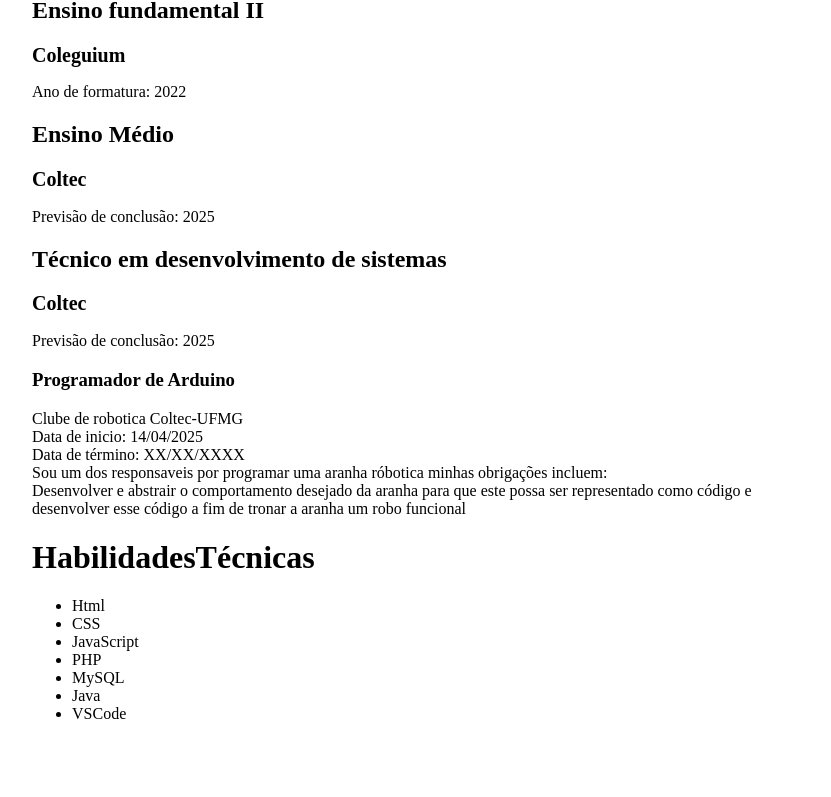
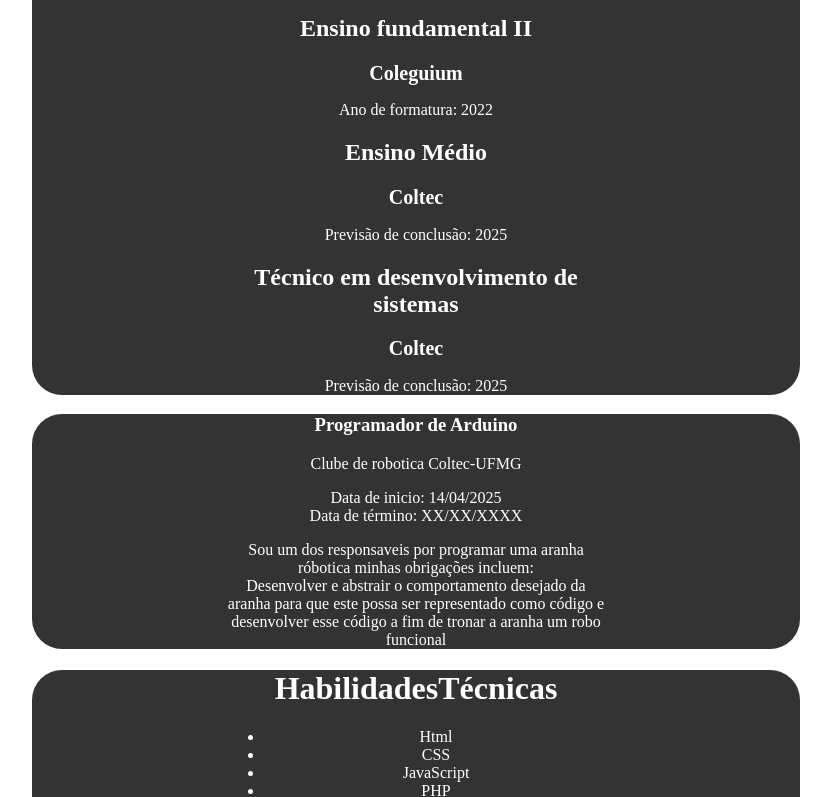
Before and after one commit to DaviAfonsoDiasDaSilva/Curriculo-VITTAE, a plain HTML site: page index.html in a window 1280 px wide. Shown: the part 671-1468 px from the top of the page, without its empty margins (224-1055 px from the left). Before the commit the page ends 1410 px from the top, so only its background shows below. Drawn offline with Linux system fonts and the light colour scheme.

Commit message:
finalizado css

```diff
--- a/Educacao.html
+++ b/Educacao.html
@@ -7,7 +7,7 @@
 
 
 
-        <div class="AnoDeFormatura">Ano de formatura: 2022</div>
+        <div class="AnoDeFormatura"><p>Ano de formatura: 2022</p></div>
     </div>
     <div class="Ensino_Médio">
         <div class="Curso"><h2 id="Negrito">Ensino Médio</h2></div>
@@ -15,12 +15,12 @@
 
 
 
-        <div class="Prefisao_de_conclusao">Previsão de conclusão: 2025</div>
+        <div class="Prefisao_de_conclusao"><p>Previsão de conclusão: 2025</p></div>
     </div>
     <div class="Desenvolvimento_De_Sistemas">
         <div class="Curso"><h2 id="Negrito">Técnico em desenvolvimento de sistemas</h2></div>
         <div class="Instituicao"><sub><h2>Coltec</h2></sub></div>
 
-        <div class="Prefisao_de_conclusao">Previsão de conclusão: 2025</div>
+        <div class="Prefisao_de_conclusao"><p>Previsão de conclusão: 2025</p></div>
     </div>
 </div>
--- a/Experiencia.html
+++ b/Experiencia.html
@@ -2,20 +2,24 @@
             <div class="Programador_Arduino">
                 <div class="Cargo " title="Programador_Arduino">    <h3>Programador de Arduino</h3></div>
 
-                <div class="NomeEmpresa">Clube de robotica Coltec-UFMG</div>
+                <div class="NomeEmpresa"><p>Clube de robotica Coltec-UFMG</p></div>
 
                 <div class="Periodo">
+                    <p>
                     Data de inicio: 14/04/2025 <br>
                     Data de término: XX/XX/XXXX<br>
+                    </p>
                 </div>
 
                 <div class="Responsabilidades">
+                    <p>
                     Sou um dos responsaveis por programar uma
                     aranha róbotica minhas obrigações incluem:<br>
                     Desenvolver e abstrair o comportamento
                     desejado da aranha para que este possa ser
                     representado como código e desenvolver esse
                     código a fim de tronar a aranha um robo funcional
+                    </p>
                 </div>
             </div>
         </div>
--- a/index.html
+++ b/index.html
@@ -17,7 +17,7 @@
             });
     </script>
     <div id="Conteudo">
-        <div id="Cabecario"></div>
+        <div id="Cabecario" class="section"></div>
         <script>
             fetch('Cabecario.html')
                 .then(response => response.text())
@@ -26,7 +26,7 @@
                 });
         </script>
 
-        <div id="Educacao"></div>
+        <div id="Educacao" class="section"></div>
         <script>
             fetch('Educacao.html')
                 .then(response => response.text())
@@ -35,7 +35,7 @@
                 });
         </script>
 
-        <div id="Certificacoes"></div>
+        <div id="Certificacoes" class="section"></div>
         <script>
             fetch('Certificacoes.html')
                 .then(response => response.text())
@@ -44,7 +44,7 @@
                 });
         </script>
 
-        <div id="Experiencia"></div>
+        <div id="Experiencia" class="section"></div>
         <script>
             fetch('Experiencia.html')
                 .then(response => response.text())
@@ -53,7 +53,7 @@
                 });
         </script>
 
-        <div id="Habilidades_Tecnicas"></div>
+        <div id="Habilidades_Tecnicas" class="section"></div>
         <script>
             fetch('Habilidades_Tecnicas.html')
                 .then(response => response.text())
--- a/style.css
+++ b/style.css
@@ -26,27 +26,29 @@
 }
 
 
-#Cabecario{
+.section{
     background-color: #333;
     text-align: center;
-    padding-inline-start: 15%;
-    padding-inline-end: 15%;
+    padding-inline-start: 25%;
+    padding-inline-end: 25%;
     border-radius: 30px;
 }
-.Cabecario .Titulo h1{
+.section h1{
     color:white;
 }
-.Cabecario .Apresentacao_Rapida p{
+.section h2{
     color:white;
 }
-.Cabecario .Email p{
+.section h3{
     color:white;
 }
-.Cabecario .Cidade p{
+.section  p{
     color:white;
 }
+.section li{
+    color:white;
 
-
+}
 
 body{
     margin:0px;
```
